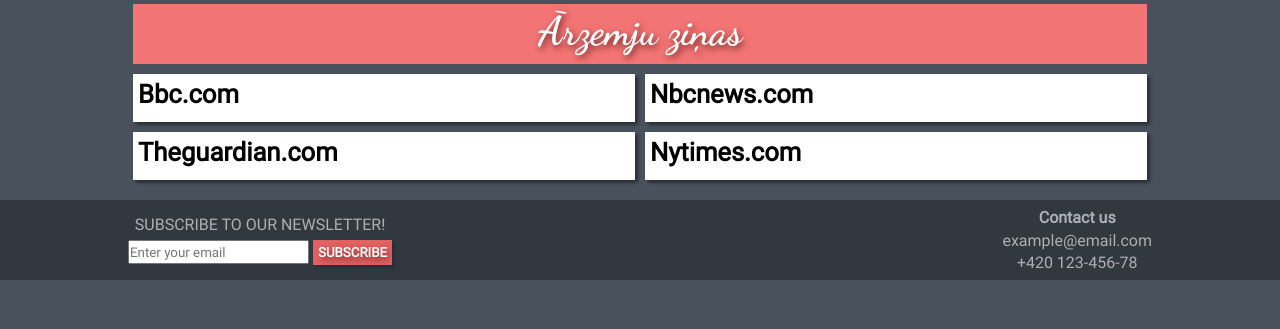
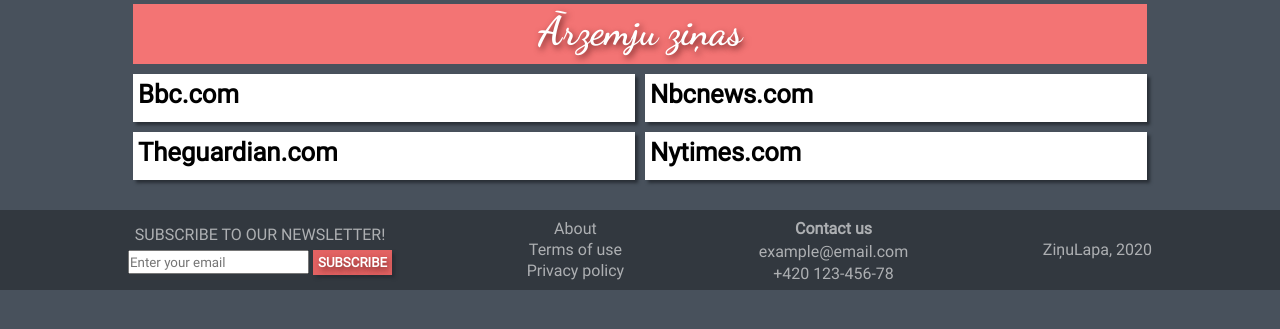
Before and after one commit to henchaa9/zinas, a Django app: template newspage/templates/homepage.html in a window 1280 px wide. Shown: the part 271-600 px from the top of the page. Run offline with Django 3.2, Linux system fonts and the light colour scheme; the template is opened without the code that fills it, so the values that code supplies are empty.

Commit message:
improved footer

```diff
--- a/newspage/static/css/styles.css
+++ b/newspage/static/css/styles.css
@@ -111,17 +111,18 @@
     height: 80px;
     width: 100%;
     background-color: #15181b70;
-    margin-top: 10px;
+    margin-top: 20px;
     text-align: center;
+    display: flex;
+    justify-content: space-between;
 }
 
-footer p {
+footer p, footer a p {
     opacity: 60%;
 }
 
 .footer-left {
     padding: 15px 0 0 10%;
-    float: left;
     list-style-type: none;
 }
 
@@ -153,10 +154,23 @@
     text-transform: uppercase;
 }
 
-.footer-right {
-    padding: 8px 10% 0 0;
-    float: right;
+.footer-mid-left {
     list-style-type: none;
+    padding-top: 9px;
+}
+
+.footer-mid-left a {
+    text-decoration: none;
+    color: white;
+}
+
+.footer-mid-left a p {
+    padding-bottom: 2px;
+}
+
+.footer-mid-right {
+    list-style-type: none;
+    padding-top: 9px;
 }
 
 .footer-contact {
@@ -167,3 +181,7 @@
 .footer-email {
     padding-bottom: 3px;
 }
+
+.footer-right {
+    padding: 30px 10% 0 0;
+}
--- a/newspage/templates/homepage.html
+++ b/newspage/templates/homepage.html
@@ -102,11 +102,17 @@
             <li style="display: inline;"><input type="text" placeholder="Enter your email"></li>
             <li style="display: inline;"><button>Subscribe</button></li>
         </ul>
-        <ul class="footer-right">
+        <ul class="footer-mid-left">
+            <li><a href=""><p>About</p></a></li>
+            <li><a href=""><p>Terms of use</p></a></li>
+            <li><a href=""><p>Privacy policy</p></a></li>
+        </ul>
+        <ul class="footer-mid-right">
             <li class="footer-contact"><p>Contact us</p></li>
             <li class="footer-email"><p>example@email.com</p></li>
             <li class="footer-phone"><p>+420 123-456-78</p></li>
         </ul>
+        <p class="footer-right">ZiņuLapa, 2020</p>
     </footer>
 </body>
 </html>
```
